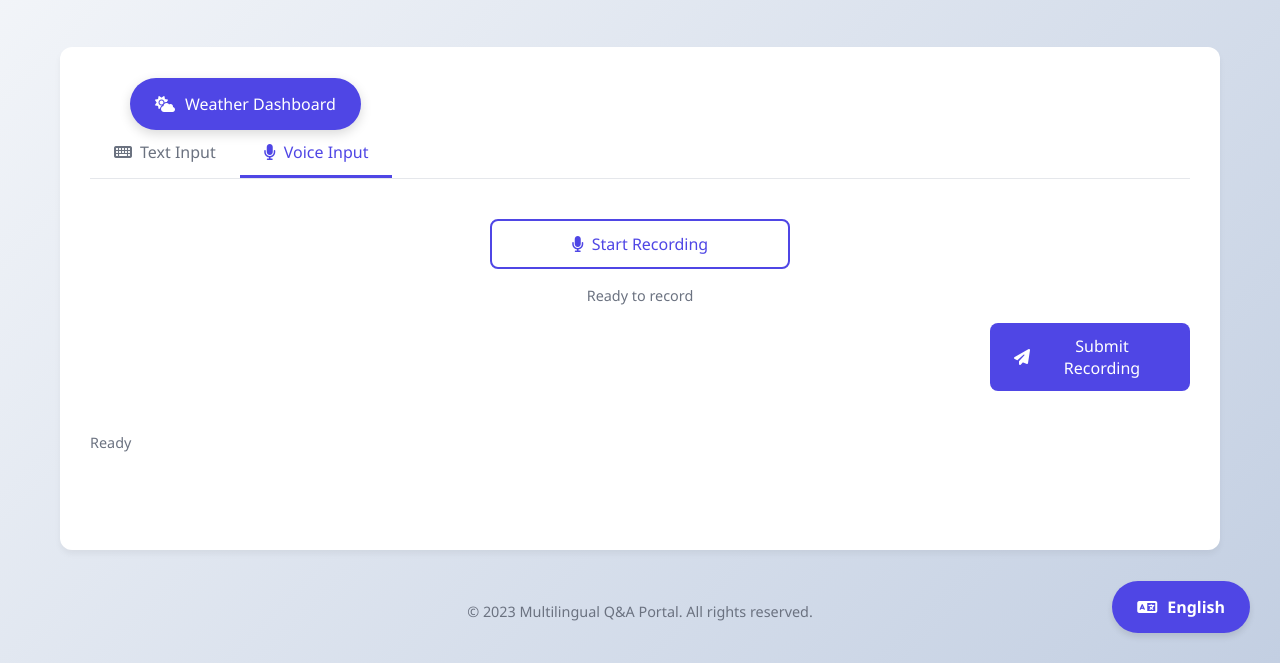
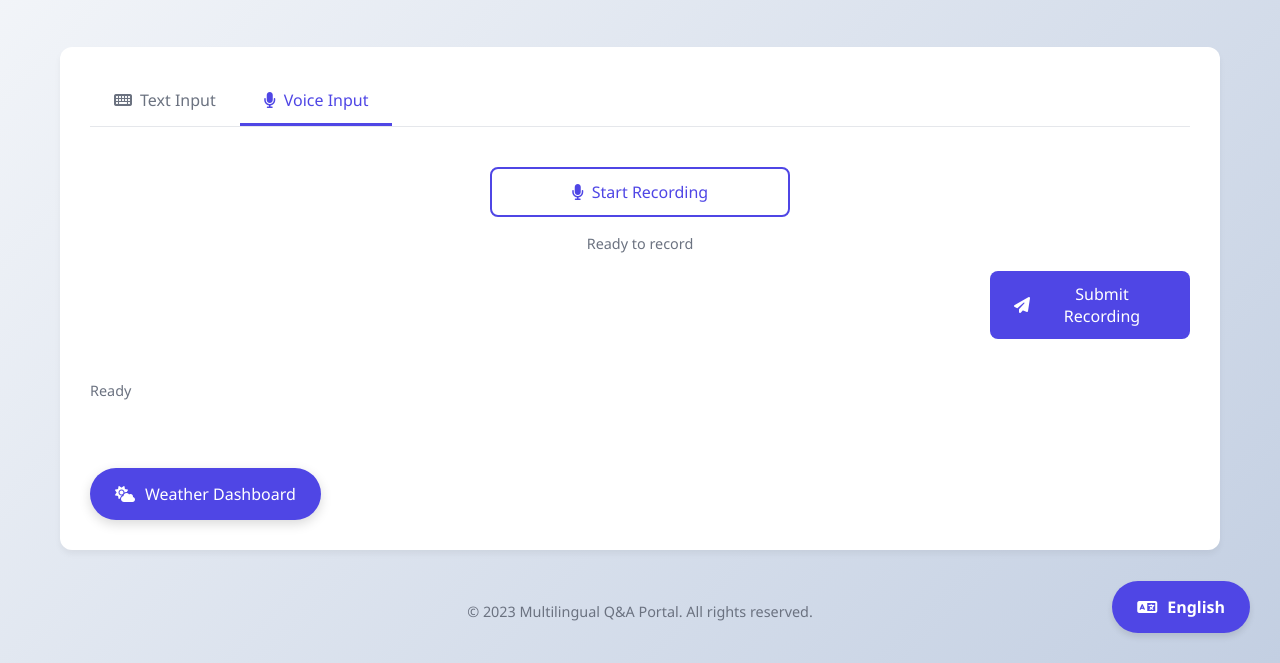
Before and after one commit to enigma2210/krishisetu-ai, a plain HTML site: page public/index.html in a window 1280 px wide. Shown: the part 137-800 px from the top of the page. Drawn offline with Linux system fonts and the light colour scheme.

Commit message:
Update styles.css

```diff
--- a/public/css/styles.css
+++ b/public/css/styles.css
@@ -553,9 +553,9 @@
 
 /* Weather Button */
 .weather-btn {
-  position: relative;
-  top: 1px;
-  left: 40px;
+  position: absolute;
+  bottom: 30px;
+  left: 30px;
   background: var(--primary);
   color: white;
   border: none;
```
